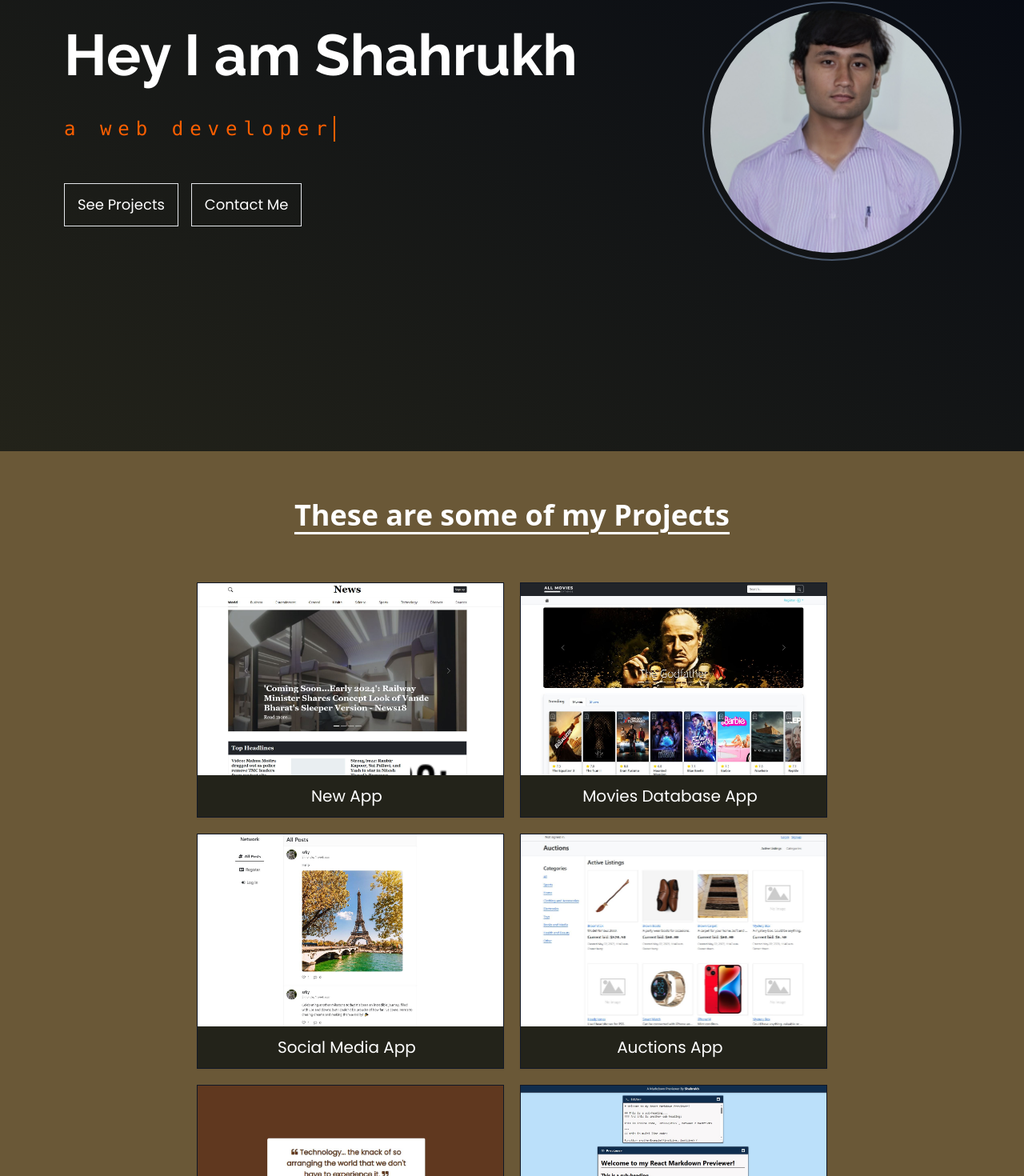
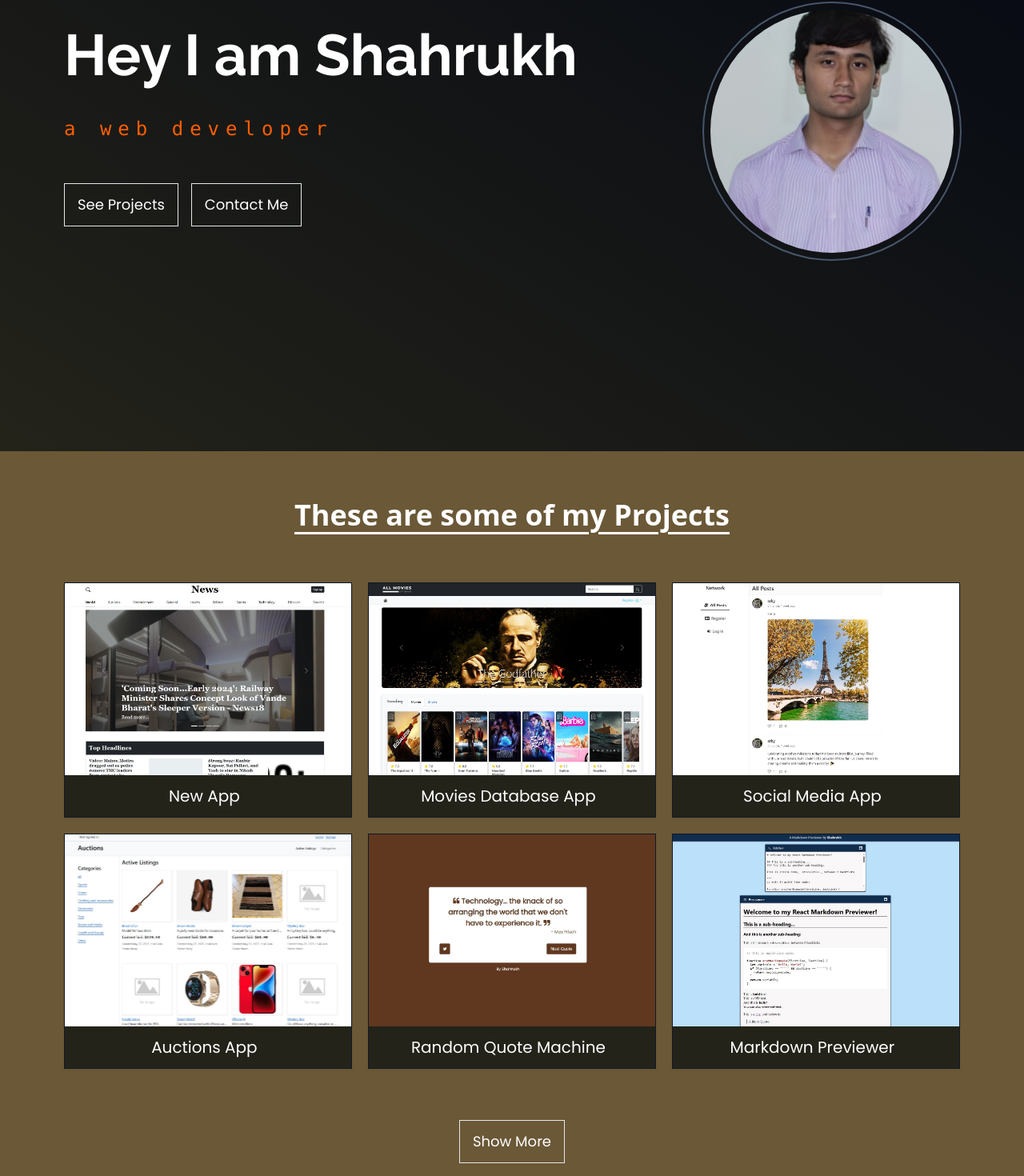
Before and after one commit to srky420/react-portfolio, a React (Create React App) app: page /work in a window 1280 px wide. Shown: the part 236-1706 px from the top of the page at 80% size. Built offline with nearby package versions, Linux system fonts and the light colour scheme.

Commit message:
Add layout optimizations

```diff
--- a/src/components/About.js
+++ b/src/components/About.js
@@ -22,7 +22,7 @@ export const About = () => {
                 <div className="flex flex-col items-center text-center md:items-start gap-y-5 xl:gap-y-10">
                     <h1 className="text-4xl min-[540px]:text-5xl lg:text-6xl xl:text-7xl font-bold lg:text-start font-raleway">Hey I am Shahrukh</h1>
                     <div className="mx-auto md:mx-0">
-                        <p className="text-lg min-[540px]:text-xl lg:text-2xl mx-auto md:mx-0 typewriter whitespace-nowrap w-0 font-mono text-orange border-r-2 border-orange overflow-hidden" onAnimationIteration={toggleText}>
+                        <p className="text-md min-[540px]:text-xl lg:text-2xl mx-auto md:mx-0 typewriter whitespace-nowrap w-0 font-mono text-orange border-r-2 border-orange overflow-hidden" onAnimationIteration={toggleText}>
                             {state.textToggle ? <>a software engineer</> : <>a web developer</>}
                         </p>
                     </div>
--- a/src/components/Project.js
+++ b/src/components/Project.js
@@ -3,9 +3,9 @@ import React from "react";
 // Define component
 export const Project = (props) => {
     return (
-        <a href={props.link} className="transition-transform drop-shadow-sm hover:text-orange border border-gray-900 project w-80 sm:w-96">
+        <a href={props.link} className="transition-transform drop-shadow-sm hover:text-orange border border-gray-900 project min-[400px]:w-96 sm:w-full">
             <img src={props.src} alt={props.title} className="object-cover w-full h-60" />
-            <p className="text-base md:text-lg lg:text-xl text-center bg-dark py-3 font-poppins">
+            <p className="text-base lg:text-md xl:text-xl text-center bg-dark py-3 font-poppins">
                 <span className="deco">&lt;</span> {props.title} <span className="deco"> /&gt;</span>
             </p>
         </a>
--- a/src/components/Projects.js
+++ b/src/components/Projects.js
@@ -9,10 +9,10 @@ export const Projects = () => {
         <div className="bg-brown text-white py-10 show min-h-screen">
             <div className="container my-5 mx-auto sm:px-5 h-full lg:px-20 2xl:px-40">
                 <h1 className="text-2xl md:text-3xl lg:text-4xl text-center font-bold mb-10 lg:mb-16 underline underline-offset-8">These are some of my Projects</h1>
-                <div className="flex flex-wrap gap-5 justify-center">
+                <div className="grid grid-cols-1 sm:grid-cols-2 lg:grid-cols-3 gap-3 xl:gap-5 px-3 sm:px-0 place-items-center">
                     {projects.map((item, key) => <Project key={key} link={item.link} src={item.src} title={item.title} />)}
                 </div>
-                <button className="py-2 px-4 sm:py-3 text-md lg:text-xl bg-transparent border border-gray-200 hover:bg-dark hover:border-dark transition-colors mx-auto block my-16 font-poppins">Show More</button>
+                <button className="py-2 px-4 sm:py-3 text-md lg:text-lg bg-transparent border border-gray-200 hover:bg-dark hover:border-dark transition-colors mx-auto block my-16 font-poppins">Show More</button>
             </div>
         </div>
     );
```
